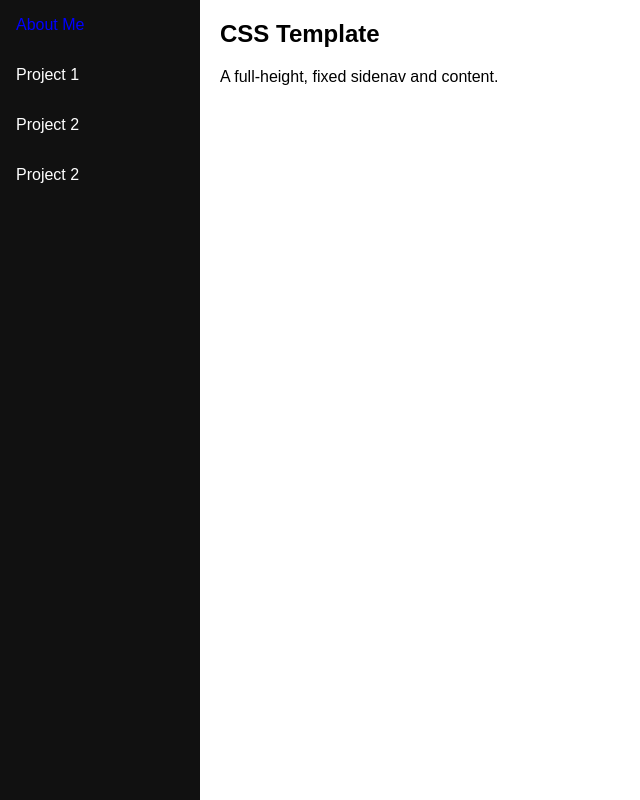
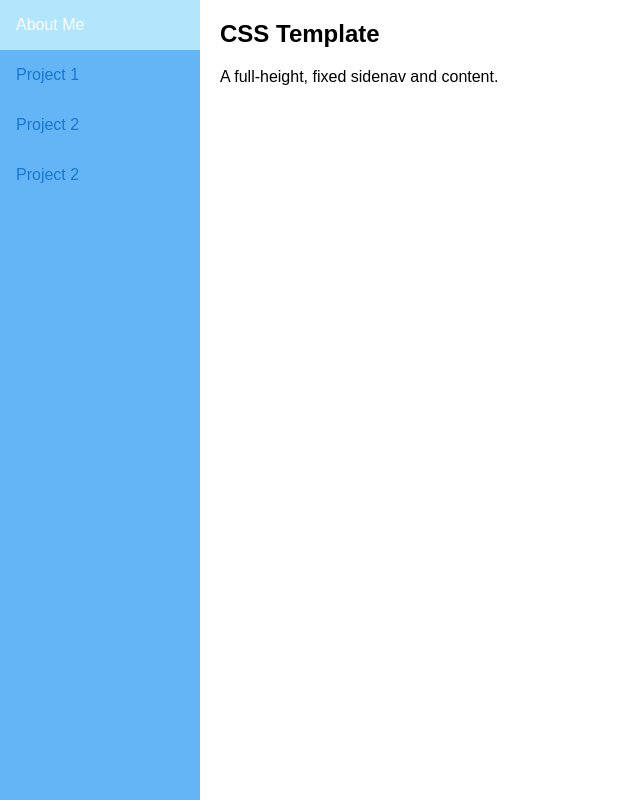
Before and after one commit to dprac/dp-portfolio, a plain HTML site: page index.html in a window 1280 px wide. Shown: the whole page, without its empty margins (0-640 px from the left). Drawn offline with Linux system fonts and the light colour scheme.

Commit message:
Update style.css

```diff
--- a/style.css
+++ b/style.css
@@ -12,14 +12,14 @@ body {
   z-index: 1;
   top: 0;
   left: 0;
-  background-color: #111;
+  background-color: #64B5F6;
   overflow-x: hidden;
 }
 
 
 /* Side navigation links */
 .sidenav a {
-  color: white;
+  color: #1976D2;
   padding: 16px;
   text-decoration: none;
   display: block;
@@ -27,8 +27,8 @@ body {
 
 /* Change color on hover */
 .sidenav a:hover {
-  background-color: light blue;
-  color: blue;
+  background-color: #B3E5FC;
+  color: white;
 }
 
 /* Style the content */
@@ -36,3 +36,6 @@ body {
   margin-left: 200px;
   padding-left: 20px;
 }
+
+<h1 style="background-color:#64B5F6;">
+<p style="background-color:#1976D2;">
```
